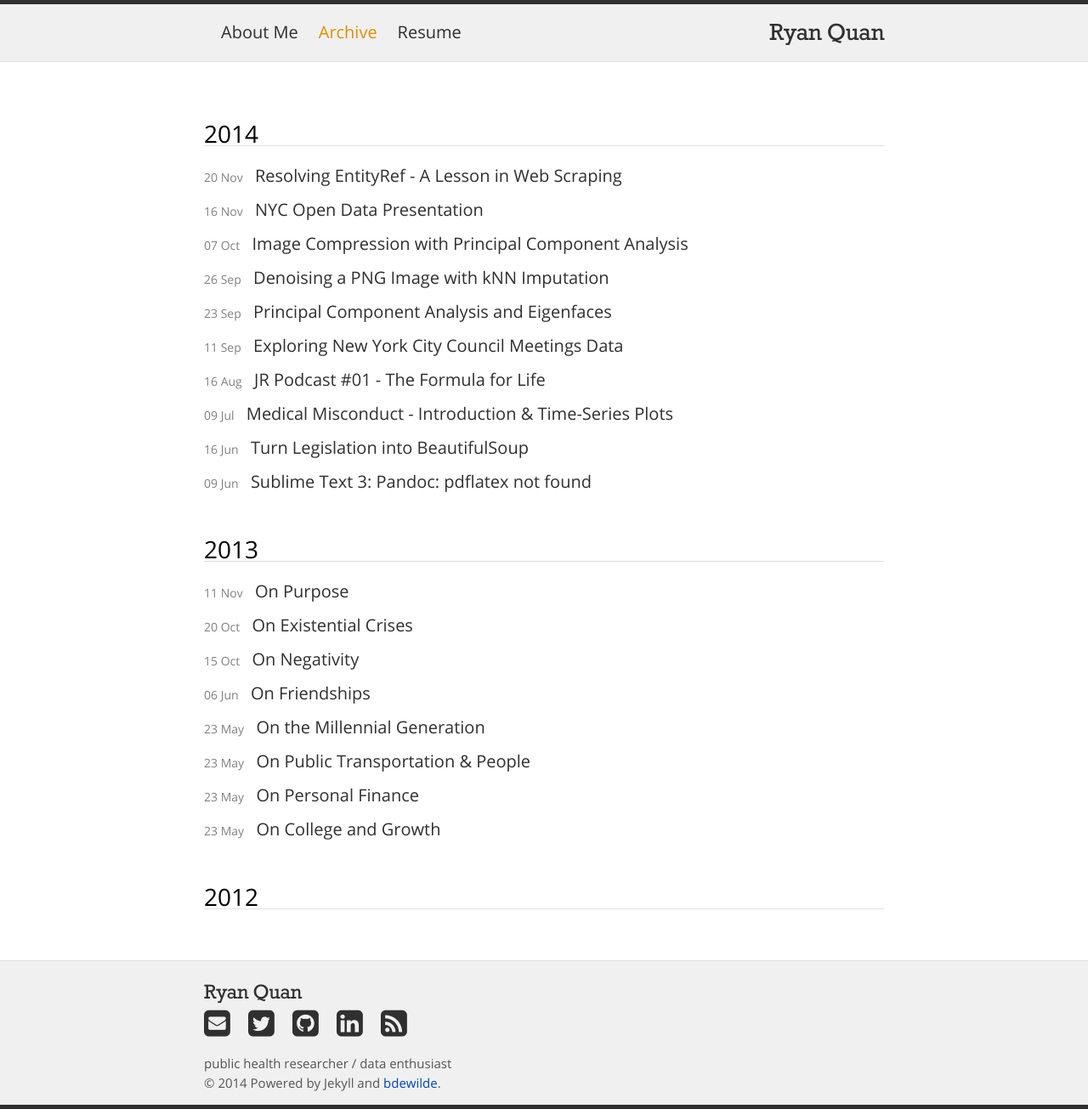
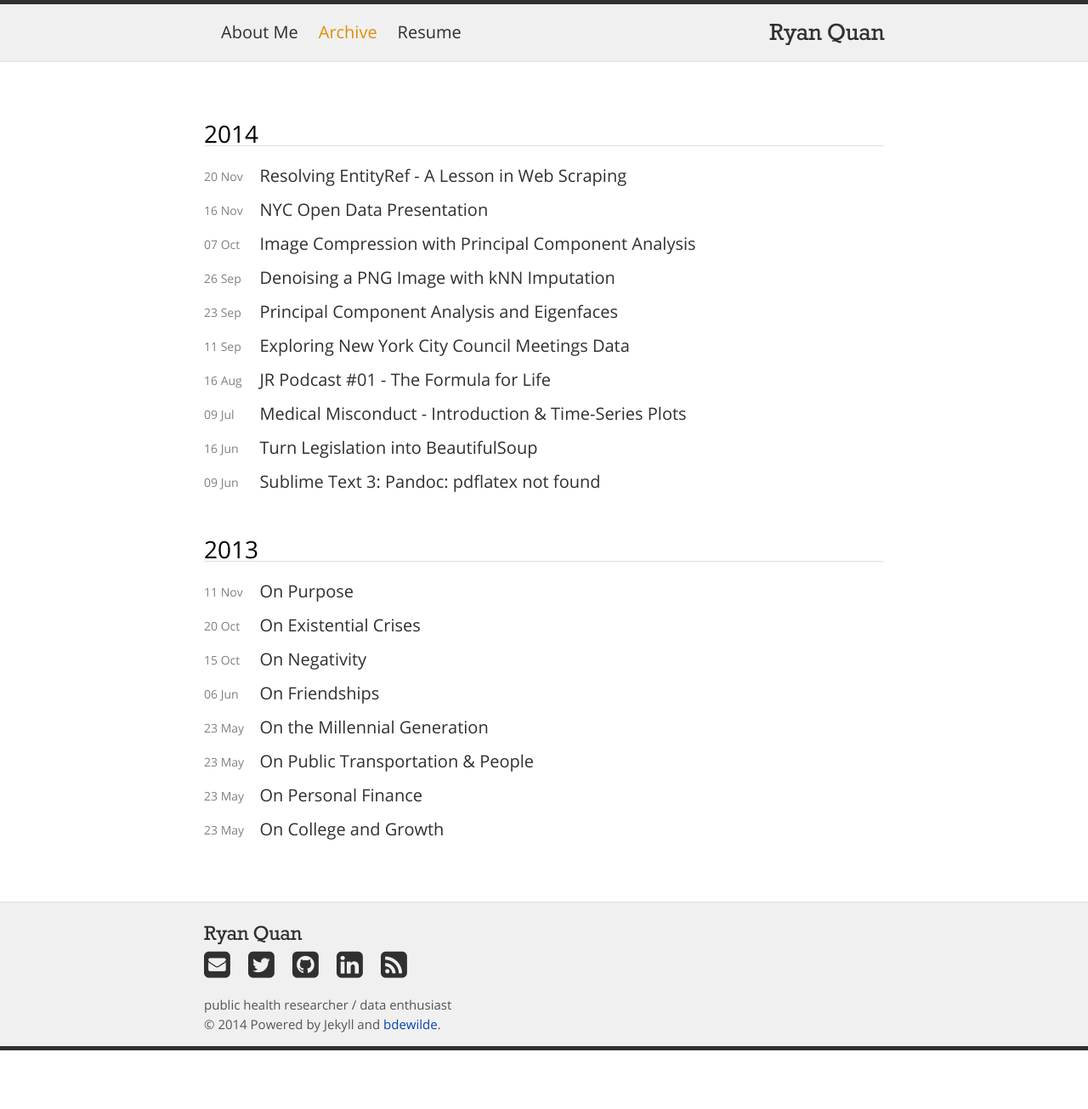
Before and after one commit to rcquan/rcquan.github.io, a Jekyll site: the page built from archive.md, in a window 1280 px wide. Shown: the whole page at 85% size. Built offline with Jekyll 4.4.1, drawn with Linux system fonts in a browser that asks for light colours; nearby versions of some CDN libraries; after the commit the page ends 1236 px from its top, so only the background shows below that.

Commit message:
lined up post titles

```diff
--- a/archive.md
+++ b/archive.md
@@ -5,7 +5,7 @@ active: archive
 permalink: /archive/
 ---
 
-{% assign years = "2014,2013,2012" | split: "," %}
+{% assign years = "2014,2013" | split: "," %}
 {% for year in years %}
   <h3 style="border-bottom: 1px solid #e0e0e0">{{ year }}</h3>
   <ul style="margin-left: 0px; padding-left: 0px; list-style: none">
@@ -13,7 +13,7 @@ permalink: /archive/
       {% assign post_year = post.date | date: "%Y" %}
       {% if post_year == year %}
         <li style="padding-bottom:10px">
-          <span class="post-meta">{{ post.date | date: "%d %b" }}</span>
+          <span style = "float:left; width: 55px;" class="post-meta">{{ post.date | date: "%d %b" }}</span>
           <a class="post-link post-title" href="{{ post.url }}"> &nbsp; {{ post.title }}</a>
         </li>
       {% endif %}
```
